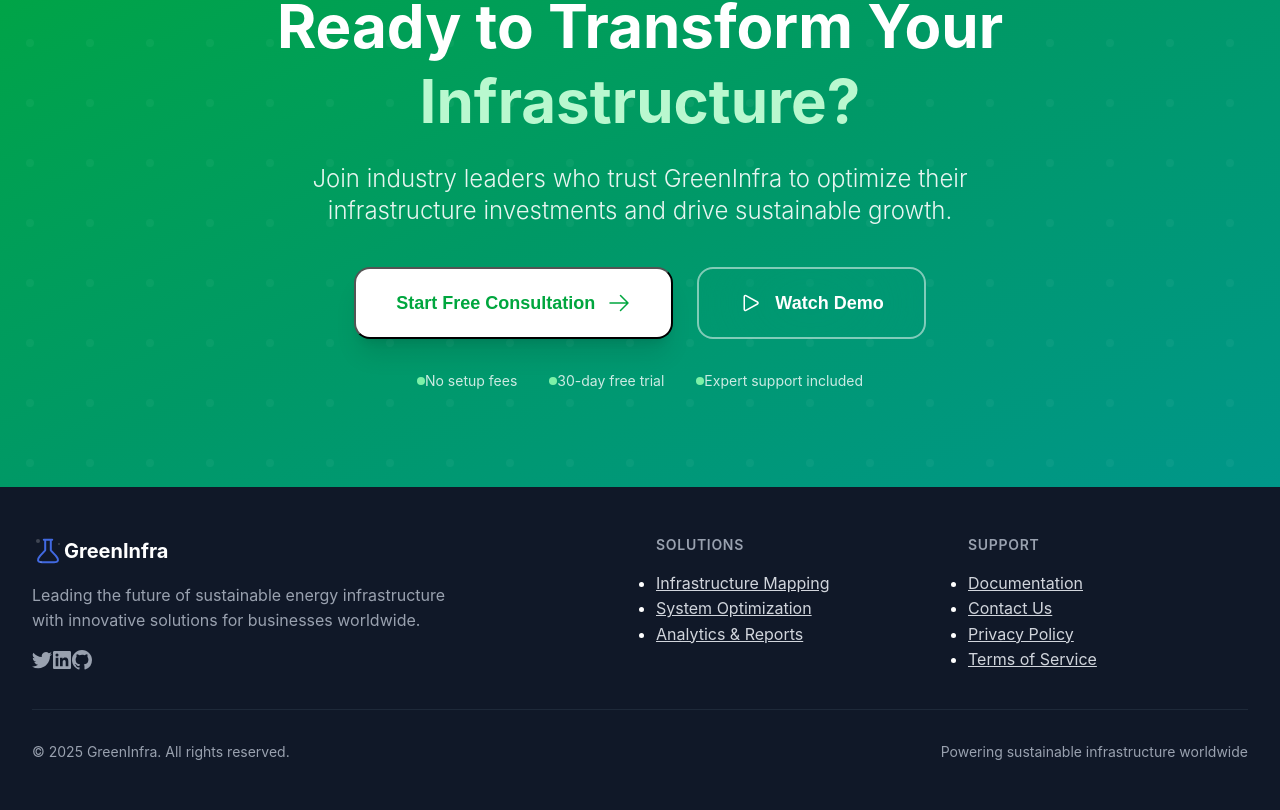
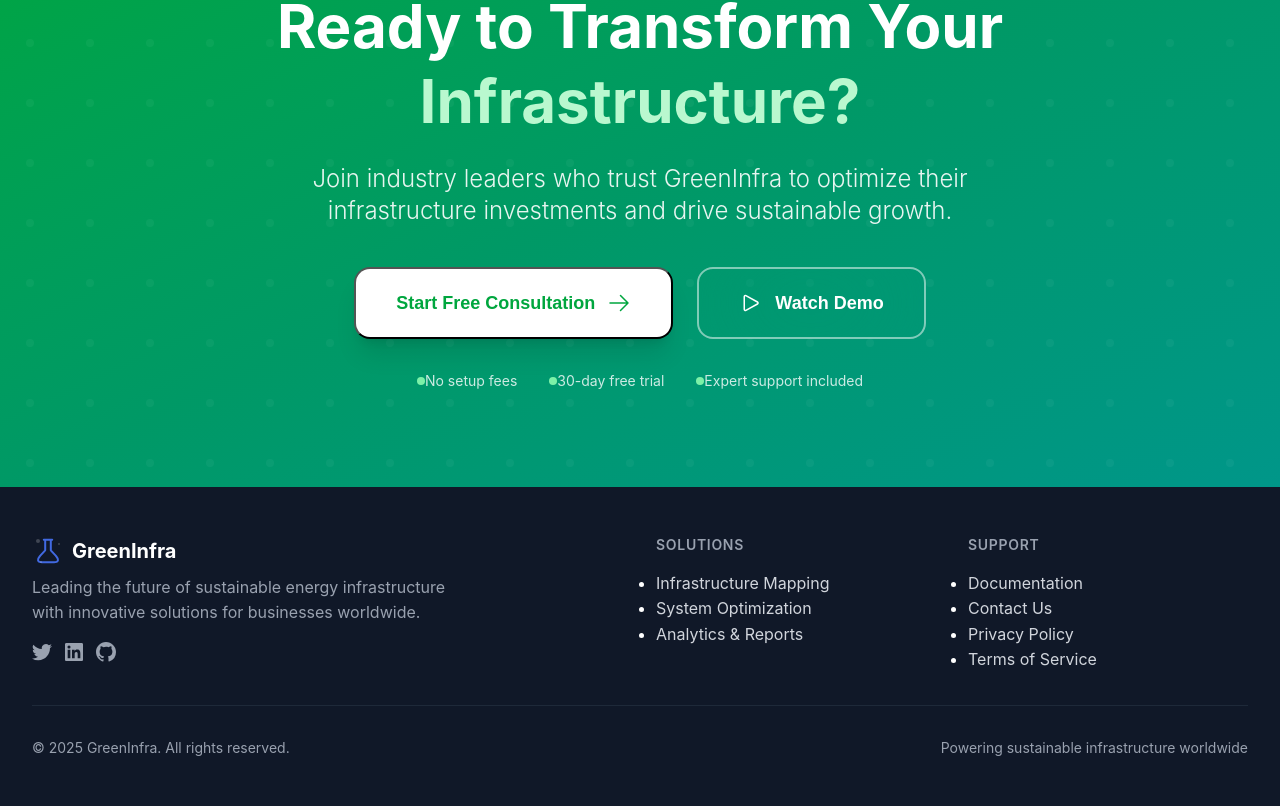
Before and after one commit to Priyanshu-2109/HackOut-25, a React (Vite) app in the folder frontend/: page / in a window 1280 px wide. Shown: the part 2159-2969 px from the top of the page. Built offline with nearby package versions, Linux system fonts and the light colour scheme.

Commit message:
Footer and Login design improved

```diff
--- a/frontend/src/components/auth/Login.jsx
+++ b/frontend/src/components/auth/Login.jsx
@@ -101,16 +101,16 @@ const Login = React.memo(({ onClose, isModal = false }) => {
 
   const formVariants = useMemo(
     () => ({
-      hidden: { opacity: 0, y: -50 },
+      hidden: { opacity: 0, scale: 0.8 },
       visible: {
         opacity: 1,
-        y: 0,
-        transition: { duration: 0.5, ease: "easeOut" },
+        scale: 1,
+        transition: { duration: 0.2, ease: "easeOut" },
       },
       exit: {
         opacity: 0,
-        y: -50,
-        transition: { duration: 0.5, ease: "easeIn" },
+        scale: 0.8,
+        transition: { duration: 0.2, ease: "easeIn" },
       },
     }),
     []
--- a/frontend/src/components/layout/Footer.jsx
+++ b/frontend/src/components/layout/Footer.jsx
@@ -9,15 +9,15 @@ const Footer = () => {
         <div className="grid grid-cols-1 md:grid-cols-4 gap-8">
           {/* Brand Section */}
           <div className="col-span-1 md:col-span-2">
-            <div className="flex items-center space-x-3 mb-4">
+            <div className="flex items-center space-x-3 mb-2">
               <Logo className="h-8 w-8" />
-              <span className="text-xl font-bold">GreenInfra</span>
+              <span className="text-xl font-bold mx-2">GreenInfra</span>
             </div>
             <p className="text-gray-400 mb-4 max-w-md">
               Leading the future of sustainable energy infrastructure with
               innovative solutions for businesses worldwide.
             </p>
-            <div className="flex space-x-4">
+            <div className="flex gap-3 space-x-3">
               {/* Social Links */}
               <a
                 href="#"
@@ -78,7 +78,7 @@ const Footer = () => {
               <li>
                 <Link
                   to="/infrastructure-map"
-                  className="text-gray-300 hover:text-green-400 transition-colors"
+                  className="text-gray-300 hover:text-green-400 transition-colors no-underline"
                 >
                   Infrastructure Mapping
                 </Link>
@@ -86,7 +86,7 @@ const Footer = () => {
               <li>
                 <Link
                   to="/optimization"
-                  className="text-gray-300 hover:text-green-400 transition-colors"
+                  className="text-gray-300 hover:text-green-400 transition-colors no-underline"
                 >
                   System Optimization
                 </Link>
@@ -94,7 +94,7 @@ const Footer = () => {
               <li>
                 <Link
                   to="/analytics"
-                  className="text-gray-300 hover:text-green-400 transition-colors"
+                  className="text-gray-300 hover:text-green-400 transition-colors no-underline"
                 >
                   Analytics & Reports
                 </Link>
@@ -111,7 +111,7 @@ const Footer = () => {
               <li>
                 <a
                   href="#"
-                  className="text-gray-300 hover:text-green-400 transition-colors"
+                  className="text-gray-300 hover:text-green-400 transition-colors no-underline"
                 >
                   Documentation
                 </a>
@@ -119,7 +119,7 @@ const Footer = () => {
               <li>
                 <a
                   href="#"
-                  className="text-gray-300 hover:text-green-400 transition-colors"
+                  className="text-gray-300 hover:text-green-400 transition-colors no-underline"
                 >
                   Contact Us
                 </a>
@@ -127,7 +127,7 @@ const Footer = () => {
               <li>
                 <a
                   href="#"
-                  className="text-gray-300 hover:text-green-400 transition-colors"
+                  className="text-gray-300 hover:text-green-400 transition-colors no-underline"
                 >
                   Privacy Policy
                 </a>
@@ -135,7 +135,7 @@ const Footer = () => {
               <li>
                 <a
                   href="#"
-                  className="text-gray-300 hover:text-green-400 transition-colors"
+                  className="text-gray-300 hover:text-green-400 transition-colors no-underline"
                 >
                   Terms of Service
                 </a>
```
